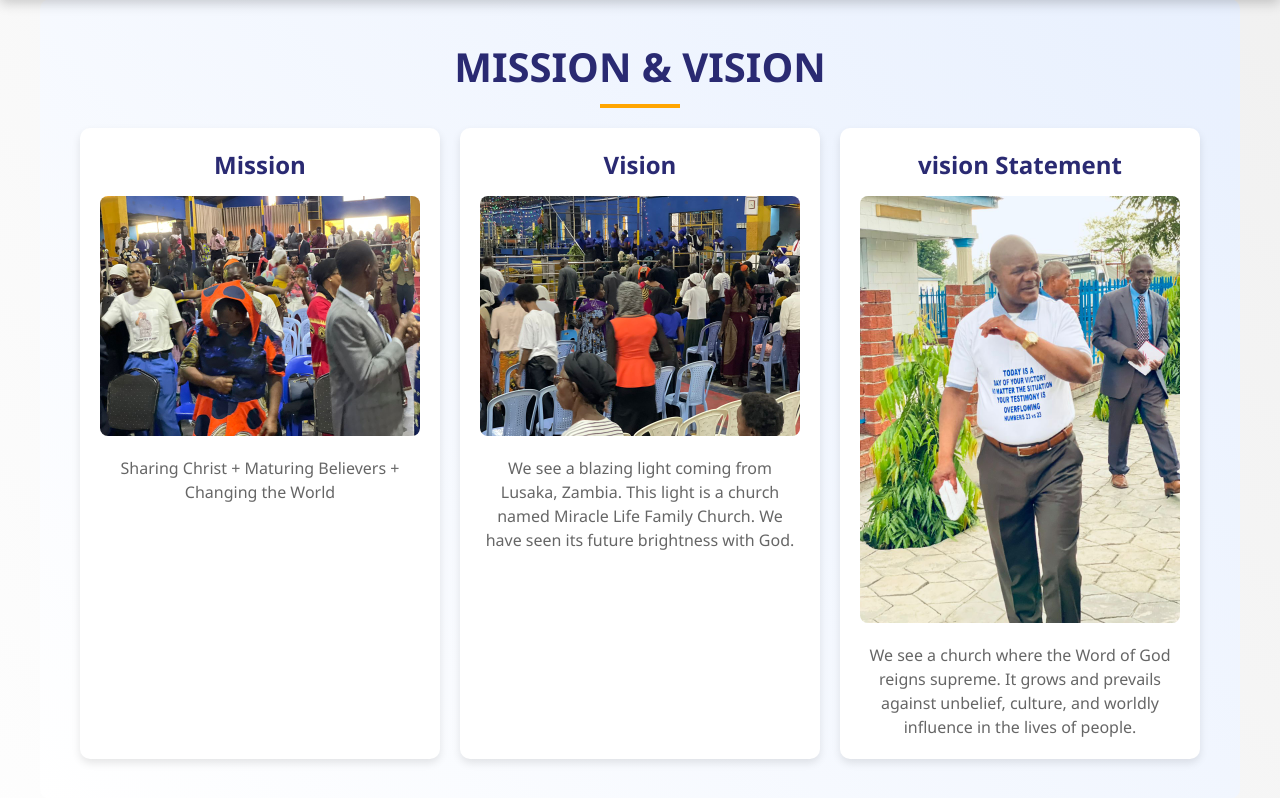
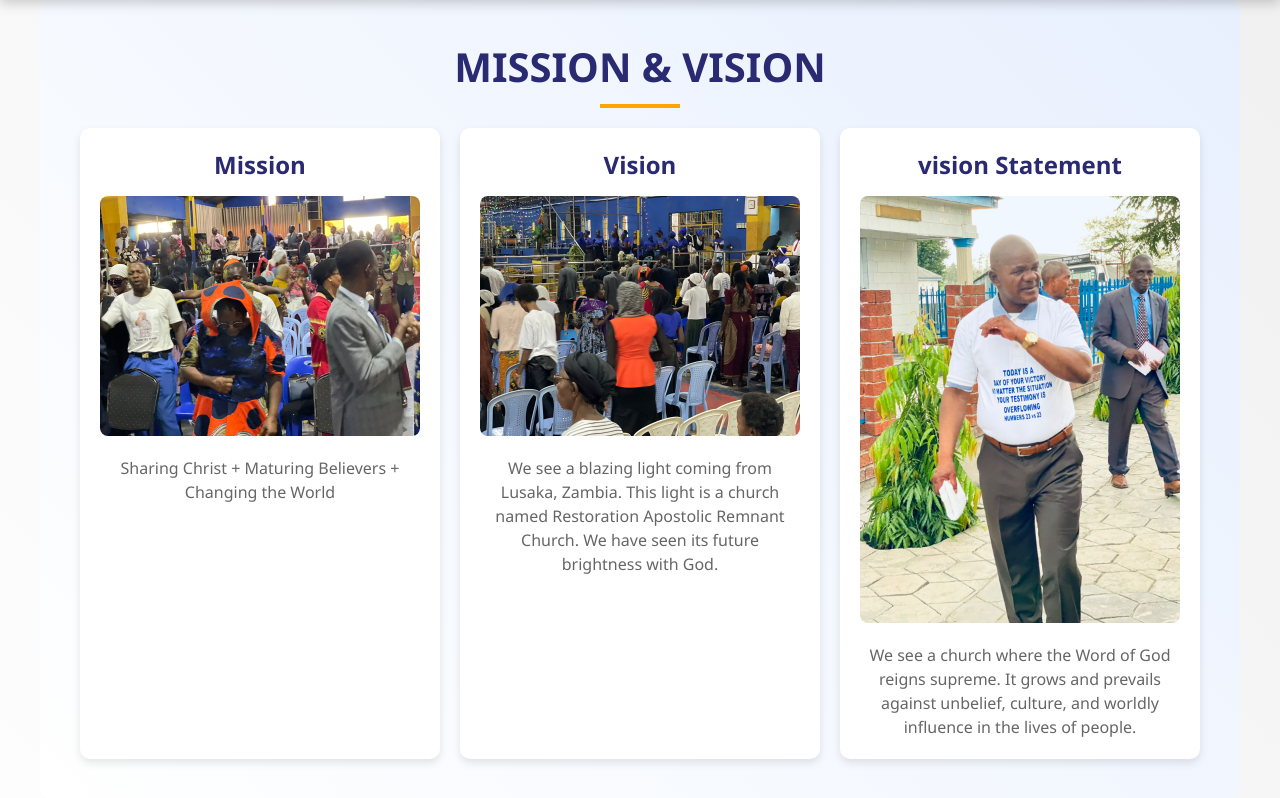
Before and after one commit to RAPICCOMP/RAPIC_CHURCH, a PHP site: page /aboutu.php in a window 1280 px wide. Shown: the part 111-909 px from the top of the page. Run offline with PHP 8.4, Linux system fonts and the light colour scheme; a stand-in replaces the project's code that opens the database connection.

Commit message:
Replace 'Miracle Life Family Church' with 'Restoration Apostolic Remnant Church' across About pages (visible and modal content)

```diff
--- a/aboutu.html
+++ b/aboutu.html
@@ -281,7 +281,7 @@
             <div class="card" onclick="openModal('vision1')" style="background:#fff; border-radius:10px; box-shadow:0 4px 8px rgba(0,0,0,.1); padding:16px; cursor:pointer;">
                 <h3 style="font-size:1.2rem; color:#2a2a72; margin-bottom:10px;">Vision</h3>
                 <img src="everyone.jpg" alt="Vision Image 1" style="width:100%; border-radius:8px; margin-bottom:10px;">
-                <p style="color:#666;">We see a blazing light coming from Lusaka, Zambia. This light is a church named Miracle Life Family Church.</p>
+                <p style="color:#666;">We see a blazing light coming from Lusaka, Zambia. This light is a church named Restoration Apostolic Remnant Church.</p>
             </div>
             <div class="card" onclick="openModal('vision2')" style="background:#fff; border-radius:10px; box-shadow:0 4px 8px rgba(0,0,0,.1); padding:16px; cursor:pointer;">
                 <h3 style="font-size:1.2rem; color:#2a2a72; margin-bottom:10px;">Vision Statement</h3>
@@ -373,7 +373,7 @@
         const modalData = document.getElementById('modal-data');
         const data = {
             mission: { content: '<h3>Mission</h3><p>Sharing Christ + Maturing Believers + Changing the World</p>' },
-            vision1: { content: '<h3>Vision</h3><p>We see a blazing light coming from Lusaka, Zambia. This light is a church named Miracle Life Family Church.</p>' },
+            vision1: { content: '<h3>Vision</h3><p>We see a blazing light coming from Lusaka, Zambia. This light is a church named Restoration Apostolic Remnant Church.</p>' },
             vision2: { content: '<h3>Vision Details</h3><p>We see a church where the Word of God reigns supreme. It grows and prevails against unbelief, culture, and worldly influence in people.</p>' }
         };
         function openModal(type) {
--- a/aboutu.php
+++ b/aboutu.php
@@ -482,7 +482,7 @@
                 <h3>Vision</h3>
                 <img src="everyone.jpg" alt="Vision Image 1">
                 <p>
-                    We see a blazing light coming from Lusaka, Zambia. This light is a church named Miracle Life Family Church. We have seen its future brightness with God.
+                    We see a blazing light coming from Lusaka, Zambia. This light is a church named Restoration Apostolic Remnant Church. We have seen its future brightness with God.
                 </p>
             </div>
             <div class="card" onclick="openModal('vision2')">
@@ -634,7 +634,7 @@
             },
             vision1: {
                 title: 'Vision',
-                content: '<h3>Vision</h3><p>We see a blazing light coming from Lusaka, Zambia. This light is a church named Miracle Life Family Church. We have seen its future brightness with God. It is a future that must come to pass and will come to pass.</p>'
+                content: '<h3>Vision</h3><p>We see a blazing light coming from Lusaka, Zambia. This light is a church named Restoration Apostolic Remnant Church. We have seen its future brightness with God. It is a future that must come to pass and will come to pass.</p>'
             },
             vision2: {
                 title: 'Vision Details',
```
